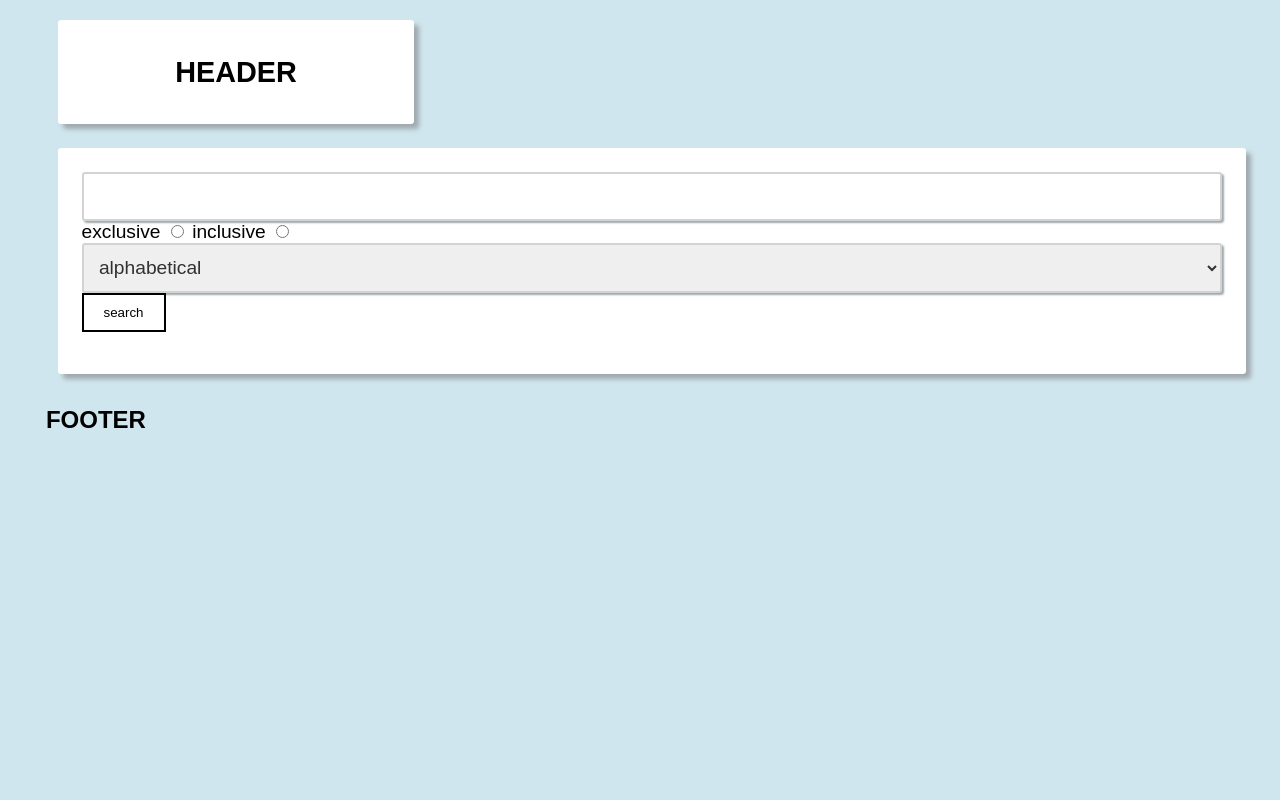
After one commit to jonaengs/kokebok, a Django app: page /recipes/ in a window 1280 px wide. The commit adds this page. Run offline with Django 3.2, Linux system fonts and the light colour scheme; data that the repository does not hold is empty.

Commit message:
add search view and template. Introduce custom css, stolen from glosebok. small changes

```diff
--- a/kokebok/settings.py
+++ b/kokebok/settings.py
@@ -129,3 +129,9 @@ USE_TZ = True
 # https://docs.djangoproject.com/en/3.0/howto/static-files/
 
 STATIC_URL = '/static/'
+STATICFILES_DIRS = [os.path.join(BASE_DIR, 'static'), ]
+STATIC_ROOT = os.path.join(BASE_DIR, 'staticfiles')
+STATICFILES_FINDERS = [
+    "django.contrib.staticfiles.finders.FileSystemFinder",
+    "django.contrib.staticfiles.finders.AppDirectoriesFinder",
+]
--- a/kokebok/urls.py
+++ b/kokebok/urls.py
@@ -21,6 +21,6 @@ from pages.views import HomeView
 urlpatterns = [
     path('admin/', admin.site.urls),
 
-    path('recipes/', include('recipes.urls')),
-    path('', HomeView.as_view(), name='home'),
+    path('', include('recipes.urls')),
+    # path('', HomeView.as_view(), name='home'),
 ]
--- a/recipes/urls.py
+++ b/recipes/urls.py
@@ -1,7 +1,9 @@
 from django.urls import path
 
-from recipes.views import RecipeListAPI
+from recipes.views import RecipeListAPI, RecipeListView, search
 
 urlpatterns = [
+    path('', search, name='search'),
+    path('recipes/', RecipeListView.as_view(), name='recipe_list'),
     path('api/', RecipeListAPI.as_view(), name='recipe_list_api'),
 ]
--- a/recipes/views.py
+++ b/recipes/views.py
@@ -1,6 +1,8 @@
-from django.views.generic import CreateView
+from django.shortcuts import render
+from django.views.generic import CreateView, ListView
 from rest_framework import generics
 
+from recipes.forms import SearchForm
 from recipes.models import Recipe, Ingredient
 from recipes.serializers import RecipeSerializer
 
@@ -16,3 +18,22 @@ class IngredientCreateView(CreateView):
 
 class RecipeCreateView(CreateView):
     model = Recipe
+
+
+class RecipeListView(ListView):
+    model = Recipe
+
+    # def get_context_data(self, *args, object_list=None, **kwargs):
+        # return super(RecipeListView, self).get_context_data(*args, object_list=object_list, form=SearchForm(), **kwargs)
+
+
+def search(request):
+    query = request.GET
+    if query:
+        exclusive = bool(query.get('exclusive', False))  # exclusive = False => inclusive
+        sort_by = query.get('sort_by', 'alphabetical')  # should support: "recent", "popular", "alpha desc".
+        ingredients = query.get('ingredients', '').split(",")  # comma-separated
+        if ingredients:
+            return "good!"
+        return ":("
+    return render(request, 'home.html')
--- /dev/null
+++ b/static/css/main.css
@@ -0,0 +1,85 @@
+* {
+    box-sizing: border-box;
+}
+
+html {
+    height: 100%;
+
+    background-color: rgb(208, 230, 238);
+    font-family: Arial, Helvetica, sans-serif;
+}
+
+
+body {
+    height: 98%; /* prevents unnecessary scroll bar, but may cause other issues */
+}
+
+.container {
+    margin-left: 3%;
+    margin-right: 3%;
+    display: grid;
+}
+
+.content-container, .header {
+    background-color: white;
+    border-radius: 3px;
+    box-shadow: 5px 5px 5px rgb(159, 169, 173);
+
+    padding: 2%;
+    margin: 1%;
+    width: 100%;
+
+    font-size: 1.2em;
+}
+
+.header {
+    width: 30%;
+    padding: 1%;
+    text-align: center;
+}
+
+
+input[type="text"], input[type="number"], select {
+    border-radius: 3px;
+    box-shadow: 2px 2px 2px rgb(159, 169, 173);
+    border-style: solid;
+    border-width: 2px;
+    border-color: lightgray;
+
+    color: rgb(49, 49, 49);
+    font-size: 1em;
+    font-weight: 500;
+
+    padding-top: 1%;
+    padding-bottom: 1%;
+    padding-left: 1%;
+    width: 100%;
+}
+
+input:focus, select:focus {
+    outline: none;
+}
+
+input[type="checkbox"] {
+    zoom: 1.2;
+}
+
+button {
+    border: 2px solid black;
+    padding: 10px 20px;
+    background-color: white;
+    cursor: pointer;
+
+    transition: background-color 150ms linear;
+}
+
+button:hover, button:focus {
+    background-color: rgb(200, 250, 200);
+}
+
+
+@media only screen and (max-width: 1200px) {
+    .container {
+        font-size: 1.5em !important;
+    }
+}
--- a/templates/_base.html
+++ b/templates/_base.html
@@ -1,12 +1,28 @@
+{% load static %}
 <!DOCTYPE html>
 <html lang="en">
 <head>
-    <meta charset="UTF-8">
-    <title>{% block title %}{% endblock %}</title>
+  <meta charset="UTF-8">
+  <meta name="viewport" content="width=device-width, initial-scale=1, shrink-to-fit=no">
+  <title>{% block title %}{% endblock %}</title>
+
+  <link rel="stylesheet" href="{% static 'css/main.css' %}">
+  {% block style %}{% endblock %}
 </head>
 <body>
-    <div>
-        {% block content %}{% endblock %}
+  <div class="container">
+    <div class="header">
+      <h2>HEADER</h2>
     </div>
+
+    <div class="content-container">
+      {% block content %}{% endblock %}
+    </div>
+
+    <div class="footer">
+      <h2>FOOTER</h2>
+    </div>
+  </div>
+{% block scripts %}{% endblock %}
 </body>
 </html>
--- a/templates/home.html
+++ b/templates/home.html
@@ -1 +1,5 @@
 {% extends '_base.html' %}
+
+{% block content %}
+  {% include 'recipes/search.html' %}
+{% endblock %}
--- a/templates/recipes/recipe_list.html
+++ b/templates/recipes/recipe_list.html
@@ -3,9 +3,24 @@
 {% block title %}Recipes{% endblock %}
 
 {% block content %}
-    <ol>
+    {% include 'recipes/search.html' %}
+    <ol class="list-group">
     {% for recipe in recipe_list %}
-        <li>{{ recipe }}</li>
+        <li class="list-group-item">{{ recipe }}
+        {% if recipe.default_servings %}
+            - serves {{ recipe.default_servings }} people.
+        {% endif %}
+        </li>
+        <ul class="list-group">
+            {% for recipe_ingredient in recipe.recipe_ingredients.all %}
+            <li class="list-group-item">
+                {{ recipe_ingredient.ingredient }}
+                {% if recipe_ingredient.amount_per_serving %}
+                    - {{ recipe_ingredient.amount_per_serving }} {{ recipe_ingredient.measurement }}
+                {% endif %}
+            </li>
+            {% endfor %}
+        </ul>
     {% endfor %}
     </ol>
 {% endblock %}
--- /dev/null
+++ b/templates/recipes/search.html
@@ -0,0 +1,23 @@
+<form class="form">
+  <div class="search">
+    <input type="text" id="search" name="search">
+  </div>
+
+  <div class="same-row">
+    <div class="radio-group">
+      <label for="radio-exclusive">exclusive</label>
+      <input type="radio" id="radio-exclusive" name="exclusive" value="True">
+
+      <label for="radio-inclusive">inclusive</label>
+      <input type="radio" id="radio-inclusive" name="exclusive" value="False">
+    </div>
+
+    <select name="sort_by" id="sort_by">
+      <option value="alphabetical">alphabetical</option>
+      <option value="popular">popular</option>
+      <option value="recent">recent</option>
+    </select>
+  </div>
+
+  <button type="submit">search</button>
+</form>
```
Also changed, not shown: recipes/forms.py (+8 -2 lines), recipes/models.py (+3 -17 lines), users/models.py (+16 -0 lines), recipes/migrations/0001_initial.py, recipes/migrations/0002_auto_20200404_1213.py (deleted), recipes/migrations/0002_auto_20200405_1116.py (added), recipes/migrations/0003_auto_20200404_1328.py (deleted), recipes/migrations/0003_auto_20200405_1132.py (added), static/css/recipes/search.css (added), users/migrations/0001_initial.py.
